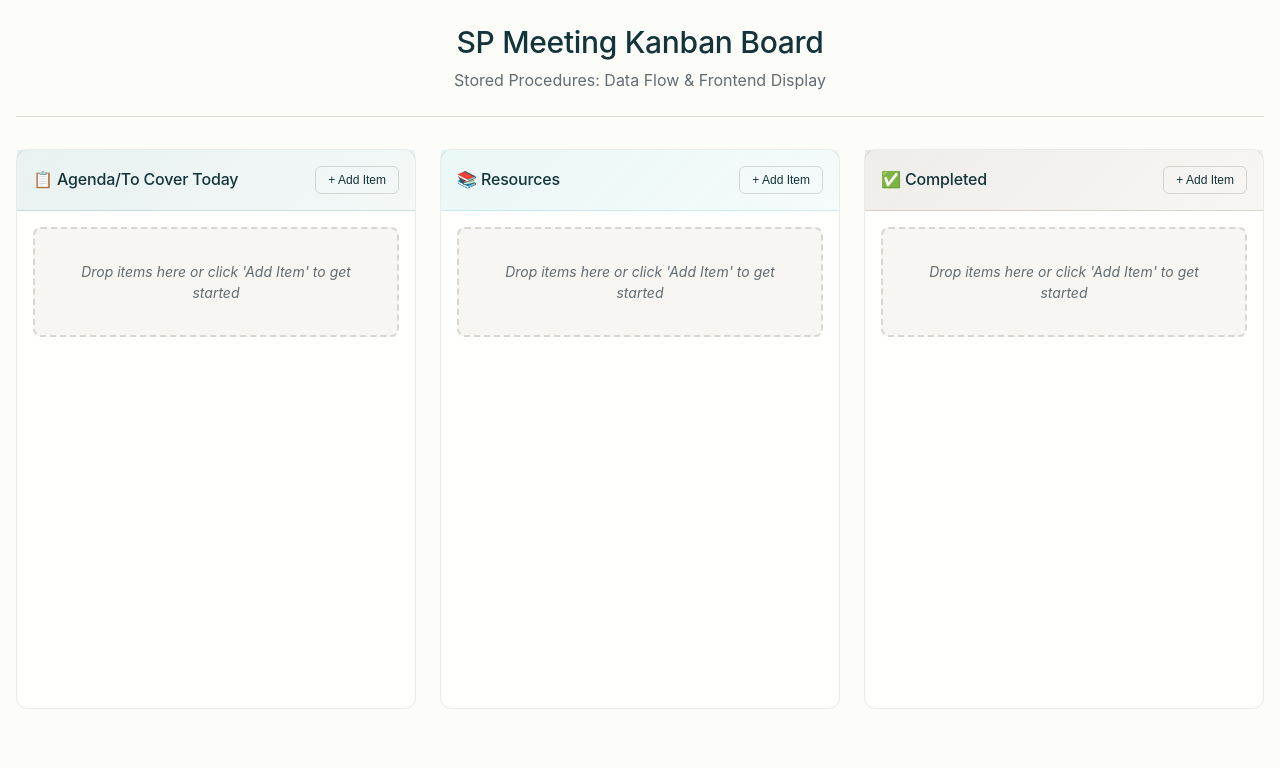
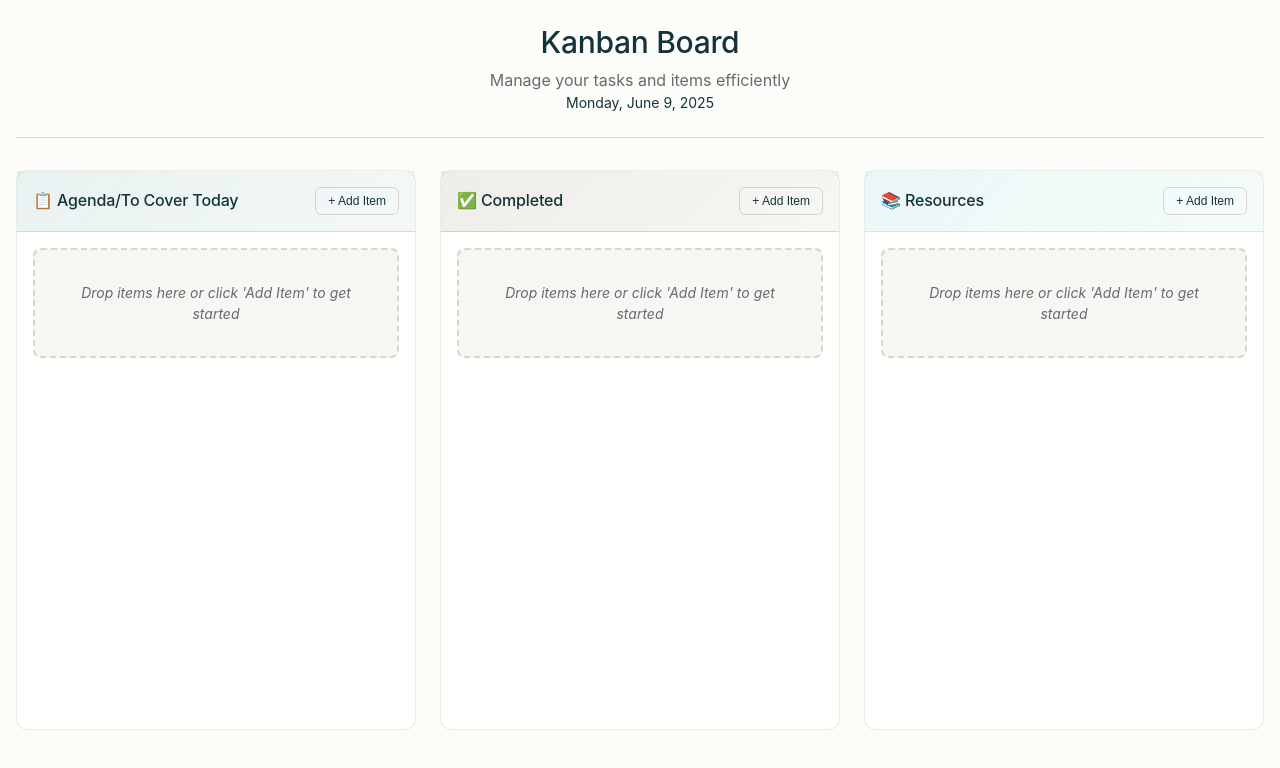
Before and after one commit to siddhank2710/Kabnan, a website: page index.html in a window 1280 px wide. Drawn offline with Linux system fonts and the light colour scheme; a web font is replaced by a local one.

Commit message:
Update index.html

```diff
--- a/index.html
+++ b/index.html
@@ -9,8 +9,9 @@
 <body>
     <div class="container">
         <header class="header">
-            <h1>SP Meeting Kanban Board</h1>
-            <p>Stored Procedures: Data Flow & Frontend Display</p>
+            <h1>Kanban Board</h1>
+            <p>Manage your tasks and items efficiently</p>
+            <div id="current-date" class="current-date"></div>
         </header>
 
         <div class="kanban-board">
@@ -26,6 +27,18 @@
                 </div>
             </div>
 
+            <div class="column" data-column="completed">
+                <div class="column-header column-header--completed">
+                    <h2>✅ Completed</h2>
+                    <button class="btn btn--sm btn--outline add-item-btn" data-column="completed">
+                        + Add Item
+                    </button>
+                </div>
+                <div class="column-content" id="completed-column">
+                    <!-- Items will be added here by JavaScript -->
+                </div>
+            </div>
+
             <div class="column" data-column="resources">
                 <div class="column-header column-header--resources">
                     <h2>📚 Resources</h2>
@@ -34,18 +47,6 @@
                     </button>
                 </div>
                 <div class="column-content" id="resources-column">
-                    <!-- Items will be added here by JavaScript -->
-                </div>
-            </div>
-
-            <div class="column" data-column="completed">
-                <div class="column-header column-header--completed">
-                    <h2>✅ Completed</h2>
-                    <button class="btn btn--sm btn--outline add-item-btn" data-column="completed">
-                        + Add Item
-                    </button>
-                </div>
-                <div class="column-content" id="completed-column">
                     <!-- Items will be added here by JavaScript -->
                 </div>
             </div>
```
